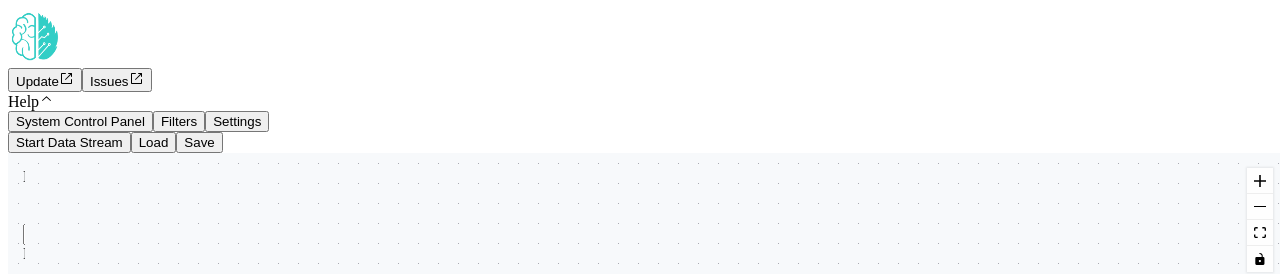
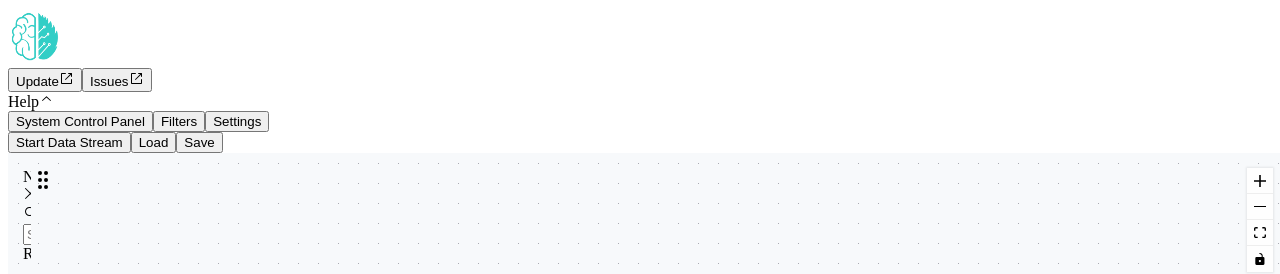
Before and after one commit to UBCMint/mint-frontend-product, a Next.js app: page / in a window 1280 px wide. Shown: the top 274 px of the page. Built offline with nearby package versions, Linux system fonts and the light colour scheme.

Commit message:
make node sidebar resizable

```diff
--- a/components/ui-react-flow/react-flow-view.tsx
+++ b/components/ui-react-flow/react-flow-view.tsx
@@ -89,7 +89,7 @@ const ReactFlowInterface = () => {
                 nodeTypes={nodeTypes}
             >
                 <Controls position="top-right" />
-                <Panel position="top-left">
+                <Panel position="top-left" style={{ width: '800px'}}>
                     <Sidebar />
                 </Panel>
                 <Background />
--- a/components/ui-sidebar/sidebar.tsx
+++ b/components/ui-sidebar/sidebar.tsx
@@ -10,6 +10,7 @@ import { Categories } from './categories-collapsible';
 import NodeButton from './node-button';
 import React, { useState } from 'react';
 import { Input } from '@/components/ui/input';
+
 
 
 export default function Sidebar() {
@@ -46,7 +47,7 @@ export default function Sidebar() {
     ];
 
     return (
-        <ResizablePanelGroup direction="horizontal" className="p-4">
+        <ResizablePanelGroup direction="horizontal" className="p-4" >
             <ResizablePanel className="min-w-fit" defaultSize={1}>
                 <Card className="max-h-[calc(100vh-2rem)] flex flex-col">
                     <CardHeader className="flex flex-row items-center justify-between">
@@ -91,6 +92,7 @@ export default function Sidebar() {
                     </CardContent>
                 </Card>
             </ResizablePanel>
+            <ResizableHandle withHandle/>
             <ResizableHandle className="bg-border-none" />
             <ResizablePanel defaultSize={99} />
         </ResizablePanelGroup>
--- a/package.json
+++ b/package.json
@@ -29,7 +29,7 @@
     "next": "^15.1.7",
     "react": "^18",
     "react-dom": "^18",
-    "react-resizable-panels": "^2.1.7",
+    "react-resizable-panels": "^2.1.9",
     "recharts": "^2.15.1",
     "shadcn-ui": "^0.9.4",
     "tailwind-merge": "^2.6.0",
```
Also changed, not shown: 1 other file (tests, documents, lock files or other folders).
